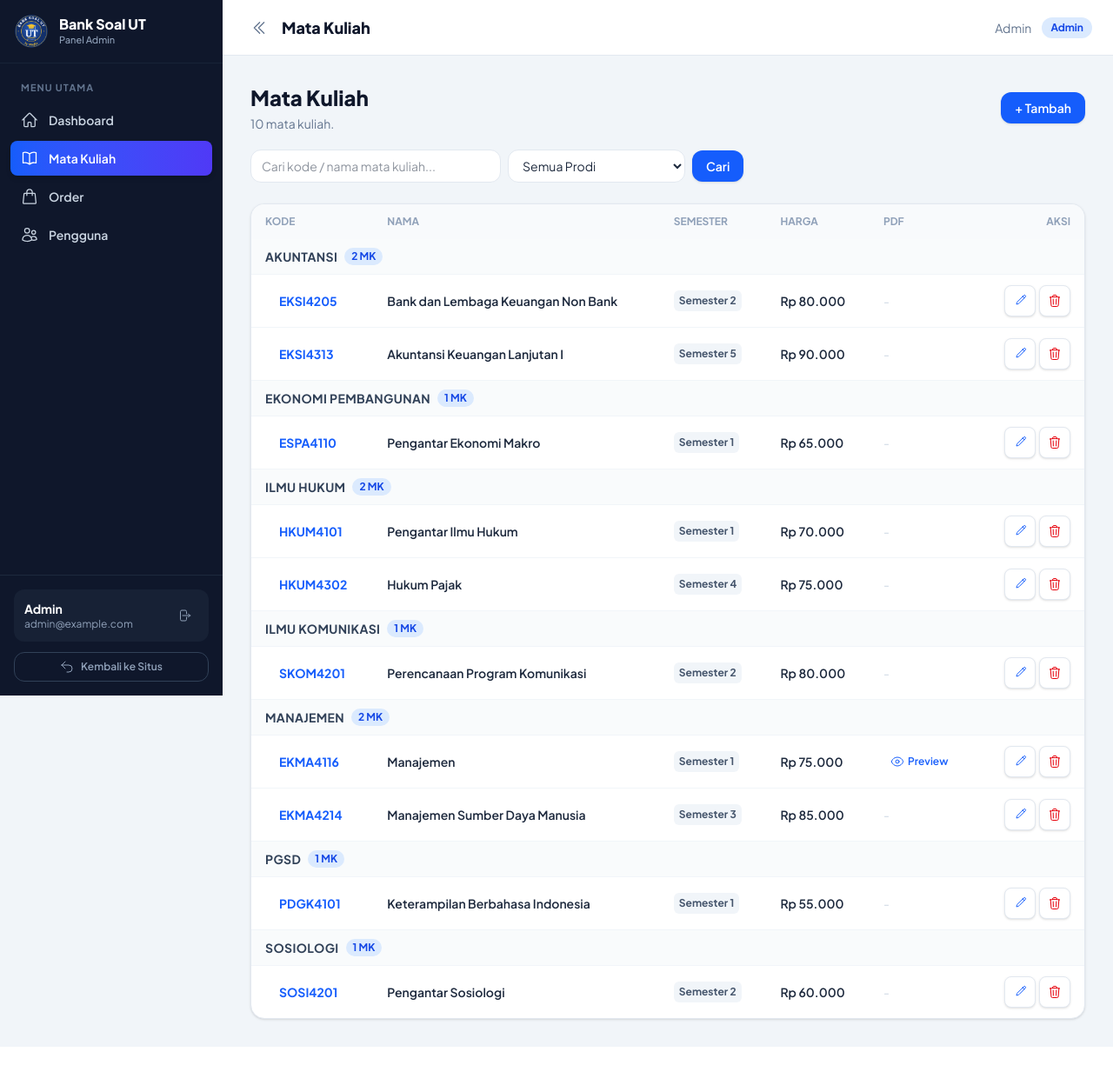
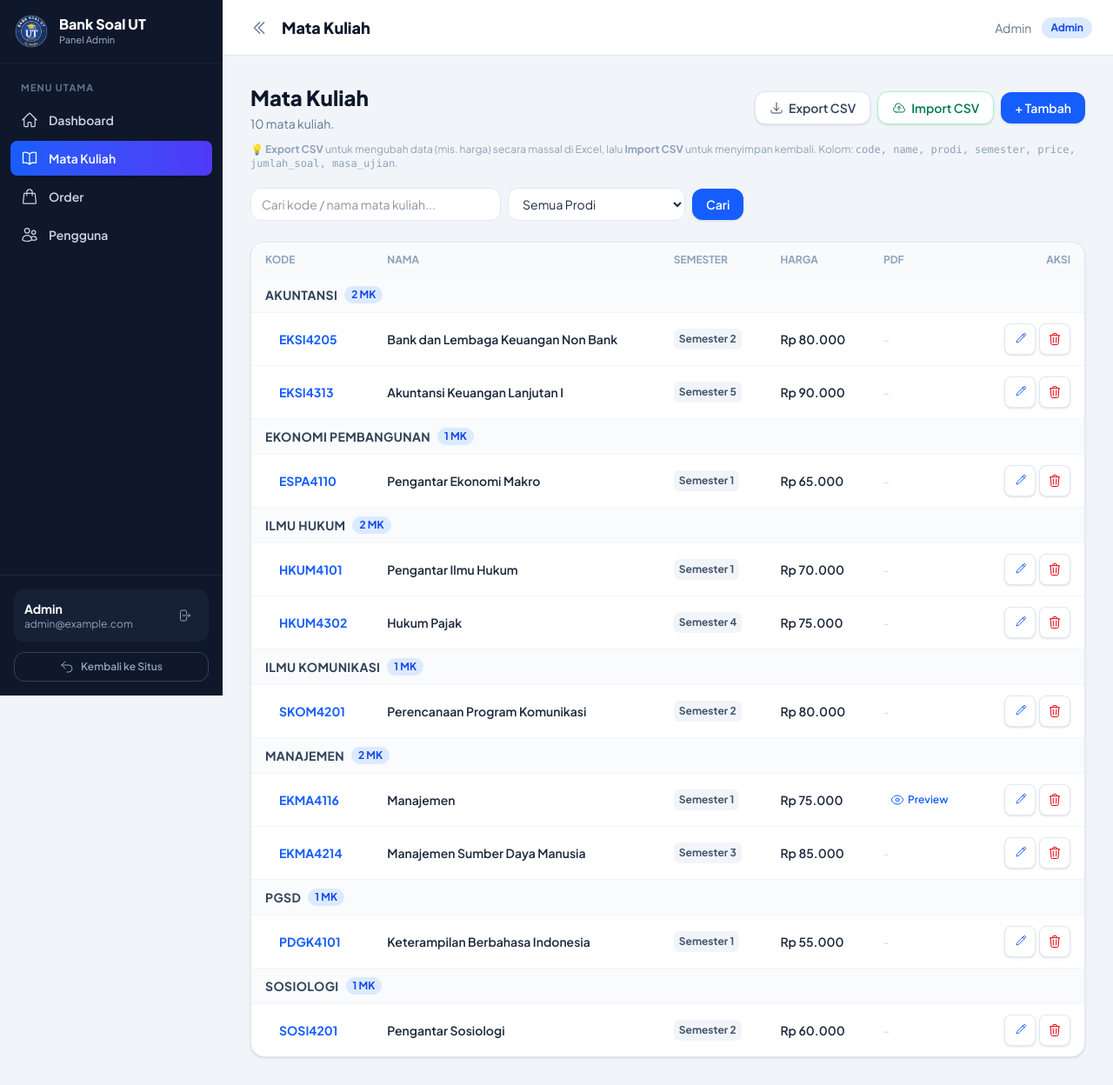
Before and after one commit to HelmiBaktir/soalutbyshofia, a Laravel app: page /admin/courses in a window 1280 px wide. Shown: the whole page at 87% size. Before the commit the page ends 1204 px from the top, so only its background shows below. Run offline with Laravel 12, Linux system fonts and the light colour scheme; a user stored in the database is signed in; data comes from the database, SQL or seed files in the repository; tables that the repository leaves empty hold one stand-in row (values such as "Sample post"); style sheets or scripts are compiled from the project's sources; some libraries are stand-ins or nearby versions.

Commit message:
Harga default 75000 + fitur Export/Import CSV harga di admin Mata Kuliah

```diff
--- a/app/Console/Commands/ImportLocalPdfs.php
+++ b/app/Console/Commands/ImportLocalPdfs.php
@@ -54,7 +54,7 @@ class ImportLocalPdfs extends Command
         // ... dst
     ];
 
-    protected int $defaultPrice = 25000;
+    protected int $defaultPrice = 75000;
 
     public function handle(): int
     {
--- a/app/Http/Controllers/Admin/CourseController.php
+++ b/app/Http/Controllers/Admin/CourseController.php
@@ -68,6 +68,129 @@ class CourseController extends Controller
         $course->delete();
 
         return redirect()->route('admin.courses.index')->with('status', 'Mata kuliah dihapus.');
+    }
+
+    public function export()
+    {
+        $courses = Course::query()->orderBy('code')->get(['code', 'name', 'prodi', 'semester', 'price', 'jumlah_soal', 'masa_ujian']);
+
+        $fileName = 'mata-kuliah-'.now()->format('Ymd-His').'.csv';
+
+        $headers = [
+            'Content-Type' => 'text/csv; charset=UTF-8',
+            'Content-Disposition' => 'attachment; filename="'.$fileName.'"',
+        ];
+
+        return response()->stream(function () use ($courses) {
+            $out = fopen('php://output', 'w');
+            fwrite($out, "\xEF\xBB\xBF"); // UTF-8 BOM agar Excel membaca huruf dengan benar
+            fputcsv($out, ['code', 'name', 'prodi', 'semester', 'price', 'jumlah_soal', 'masa_ujian']);
+
+            foreach ($courses as $c) {
+                fputcsv($out, [
+                    $c->code,
+                    $c->name,
+                    $c->prodi,
+                    $c->semester,
+                    (string) $c->price,
+                    (string) $c->jumlah_soal,
+                    $c->masa_ujian,
+                ]);
+            }
+
+            fclose($out);
+        }, 200, $headers);
+    }
+
+    public function import(Request $request)
+    {
+        $request->validate(['file' => ['required', 'file', 'mimes:csv,txt', 'max:5120']]);
+
+        $handle = fopen($request->file('file')->getRealPath(), 'r');
+
+        if ($handle === false) {
+            return back()->with('status', 'Gagal membuka file CSV.');
+        }
+
+        $header = fgetcsv($handle);
+
+        if ($header === false) {
+            fclose($handle);
+
+            return back()->with('status', 'File CSV kosong.');
+        }
+
+        $header = array_map(fn ($h) => strtolower(trim((string) preg_replace('/^\xEF\xBB\xBF/', '', (string) $h))), $header);
+
+        $codeIndex = array_search('code', $header, true);
+        $priceIndex = array_search('price', $header, true);
+        $nameIndex = array_search('name', $header, true);
+        $prodiIndex = array_search('prodi', $header, true);
+        $semesterIndex = array_search('semester', $header, true);
+        $jumlahIndex = array_search('jumlah_soal', $header, true);
+        $masaIndex = array_search('masa_ujian', $header, true);
+
+        if ($codeIndex === false || $priceIndex === false) {
+            fclose($handle);
+
+            return back()->with('status', 'Kolom "code" dan "price" wajib ada di file CSV.');
+        }
+
+        $updated = 0;
+        $notFound = [];
+
+        while (($row = fgetcsv($handle)) !== false) {
+            $code = strtoupper(trim((string) ($row[$codeIndex] ?? '')));
+
+            if ($code === '') {
+                continue;
+            }
+
+            $course = Course::where('code', $code)->first();
+
+            if (! $course) {
+                $notFound[] = $code;
+
+                continue;
+            }
+
+            $data = [
+                'price' => (int) preg_replace('/\D/', '', (string) ($row[$priceIndex] ?? 0)),
+            ];
+
+            if ($nameIndex !== false && trim((string) ($row[$nameIndex] ?? '')) !== '') {
+                $data['name'] = trim((string) $row[$nameIndex]);
+            }
+
+            if ($prodiIndex !== false && trim((string) ($row[$prodiIndex] ?? '')) !== '') {
+                $data['prodi'] = trim((string) $row[$prodiIndex]);
+            }
+
+            if ($semesterIndex !== false && trim((string) ($row[$semesterIndex] ?? '')) !== '') {
+                $data['semester'] = trim((string) $row[$semesterIndex]);
+            }
+
+            if ($jumlahIndex !== false && trim((string) ($row[$jumlahIndex] ?? '')) !== '') {
+                $data['jumlah_soal'] = (int) preg_replace('/\D/', '', (string) $row[$jumlahIndex]);
+            }
+
+            if ($masaIndex !== false && trim((string) ($row[$masaIndex] ?? '')) !== '') {
+                $data['masa_ujian'] = trim((string) $row[$masaIndex]);
+            }
+
+            $course->update($data);
+            $updated++;
+        }
+
+        fclose($handle);
+
+        $message = "Import selesai: {$updated} mata kuliah diperbarui.";
+
+        if (! empty($notFound)) {
+            $message .= ' Kode tidak ditemukan: '.implode(', ', array_slice($notFound, 0, 8)).(count($notFound) > 8 ? ' +'.(count($notFound) - 8).' lagi' : '');
+        }
+
+        return back()->with('status', $message);
     }
 
     public function preview(Course $course)
--- a/resources/views/admin/courses/index.blade.php
+++ b/resources/views/admin/courses/index.blade.php
@@ -4,13 +4,31 @@
 
 @section('admin_content')
 <div x-data="{ preview: false, previewUrl: '', previewTitle: '', confirmDelete: false, deleteUrl: '' }">
-    <div class="flex items-center justify-between">
+    <div class="flex flex-wrap items-center justify-between gap-3">
         <div>
             <h1 class="text-2xl font-extrabold text-slate-900">Mata Kuliah</h1>
             <p class="mt-1 text-sm text-slate-500">{{ $totalCourses }} mata kuliah.</p>
         </div>
-        <a href="{{ route('admin.courses.create') }}" class="inline-flex items-center gap-1 rounded-xl bg-blue-600 px-4 py-2 text-sm font-semibold text-white shadow-sm transition-all hover:bg-blue-700">+ Tambah</a>
+        <div class="flex flex-wrap items-center gap-2">
+            <a href="{{ route('admin.courses.export') }}" class="inline-flex items-center gap-1.5 rounded-xl border border-slate-200 bg-white px-4 py-2 text-sm font-semibold text-slate-700 shadow-sm transition-all hover:bg-slate-50">
+                <svg xmlns="http://www.w3.org/2000/svg" fill="none" viewBox="0 0 24 24" stroke-width="1.5" stroke="currentColor" class="h-4 w-4"><path stroke-linecap="round" stroke-linejoin="round" d="M3 16.5v2.25A2.25 2.25 0 0 0 5.25 21h13.5A2.25 2.25 0 0 0 21 18.75V16.5M16.5 12 12 16.5m0 0L7.5 12m4.5 4.5V3" /></svg>
+                Export CSV
+            </a>
+            <form action="{{ route('admin.courses.import') }}" method="POST" enctype="multipart/form-data">
+                @csrf
+                <label class="inline-flex cursor-pointer items-center gap-1.5 rounded-xl border border-emerald-200 bg-white px-4 py-2 text-sm font-semibold text-emerald-700 shadow-sm transition-all hover:bg-emerald-50">
+                    <svg xmlns="http://www.w3.org/2000/svg" fill="none" viewBox="0 0 24 24" stroke-width="1.5" stroke="currentColor" class="h-4 w-4"><path stroke-linecap="round" stroke-linejoin="round" d="M12 16.5V9.75m0 0 3 3m-3-3-3 3M6.75 19.5a4.5 4.5 0 0 1-1.41-8.775 5.25 5.25 0 0 1 10.233-2.33 3 3 0 0 1 3.758 3.848A3.752 3.752 0 0 1 18 19.5H6.75Z" /></svg>
+                    Import CSV
+                    <input type="file" name="file" accept=".csv,text/csv" class="hidden" onchange="this.form.submit()">
+                </label>
+            </form>
+            <a href="{{ route('admin.courses.create') }}" class="inline-flex items-center gap-1 rounded-xl bg-blue-600 px-4 py-2 text-sm font-semibold text-white shadow-sm transition-all hover:bg-blue-700">+ Tambah</a>
+        </div>
     </div>
+
+    <p class="mt-3 text-xs text-slate-400">
+        💡 <strong>Export CSV</strong> untuk mengubah data (mis. harga) secara massal di Excel, lalu <strong>Import CSV</strong> untuk menyimpan kembali. Kolom: <code>code, name, prodi, semester, price, jumlah_soal, masa_ujian</code>.
+    </p>
 
     <form method="GET" action="{{ route('admin.courses.index') }}" class="mt-5 flex flex-wrap items-center gap-2">
         <input type="search" name="search" value="{{ request('search') }}" placeholder="Cari kode / nama mata kuliah..." class="w-72 rounded-xl border border-slate-200 bg-white px-3 py-2 text-sm outline-none transition-all focus:border-blue-400 focus:ring-2 focus:ring-blue-100">
--- a/routes/web.php
+++ b/routes/web.php
@@ -67,6 +67,8 @@ Route::middleware(['auth', 'admin'])->prefix('admin')->name('admin.')->group(fun
     Route::get('courses/{course}/preview', [AdminCourseController::class, 'preview'])->name('courses.preview');
     Route::get('courses/{course}/preview-watermark', [AdminCourseController::class, 'previewWatermark'])->name('courses.preview-watermark');
     Route::post('courses/preview-upload', [AdminCourseController::class, 'previewUpload'])->name('courses.preview-upload');
+    Route::get('courses/export', [AdminCourseController::class, 'export'])->name('courses.export');
+    Route::post('courses/import', [AdminCourseController::class, 'import'])->name('courses.import');
     Route::get('orders', [AdminOrderController::class, 'index'])->name('orders.index');
     Route::get('orders/{order}', [AdminOrderController::class, 'show'])->name('orders.show');
     Route::post('orders/{order}/confirm', [AdminOrderController::class, 'confirm'])->name('orders.confirm');
```
